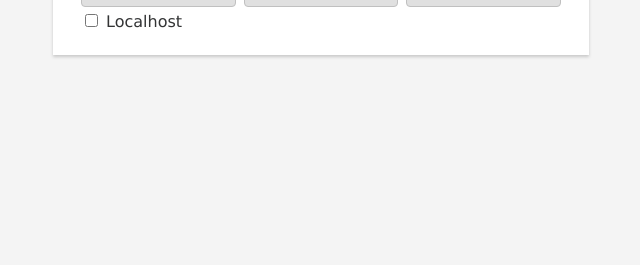
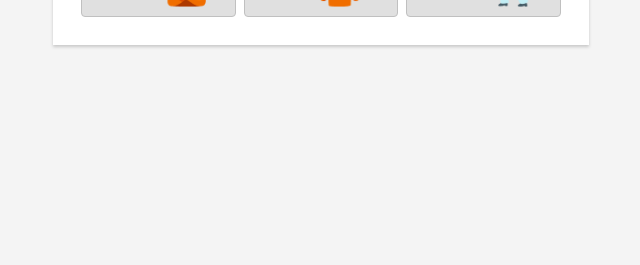
Before and after one commit to Arkitektum/dibk.ftpb.broop.dummySigning, a plain HTML site: page index.html in a window 1280 px wide. Shown: the part 535-800 px from the top of the page, without its empty margins (319-959 px from the left). Drawn offline with Linux system fonts and the light colour scheme.

Commit message:
Replace checkbox with url parameter

```diff
--- a/index.html
+++ b/index.html
@@ -76,7 +76,7 @@
         const handleButtonClick = (redirectPath) => {
             const urlParams = new URLSearchParams(window.location.search);
             const submissionId = urlParams.get('skjema');
-            const isLocalhost = document.getElementById('isLocalhost').checked;
+            const isLocalhost = urlParams.get('origin') === 'localhost';
             const redirectDomain = isLocalhost ? 'http://localhost:3000' : 'https://dibk-ftpb-broop-frontend.azurewebsites.net';
             const redirectUrl = `${redirectDomain}/skjema/${submissionId}/${redirectPath}`;
             window.location.href = redirectUrl;
@@ -91,10 +91,6 @@
             <button onclick="handleButtonClick('signatur-error')">Feil<i>🤷</i></button>
             <button onclick="handleButtonClick('signert')">Signer<i>🕺</i></button>
         </div>
-        <label for="isLocalhost">
-            <input id="isLocalhost" type="checkbox" />
-            Localhost
-        </label>
     </div>
 
 
```
